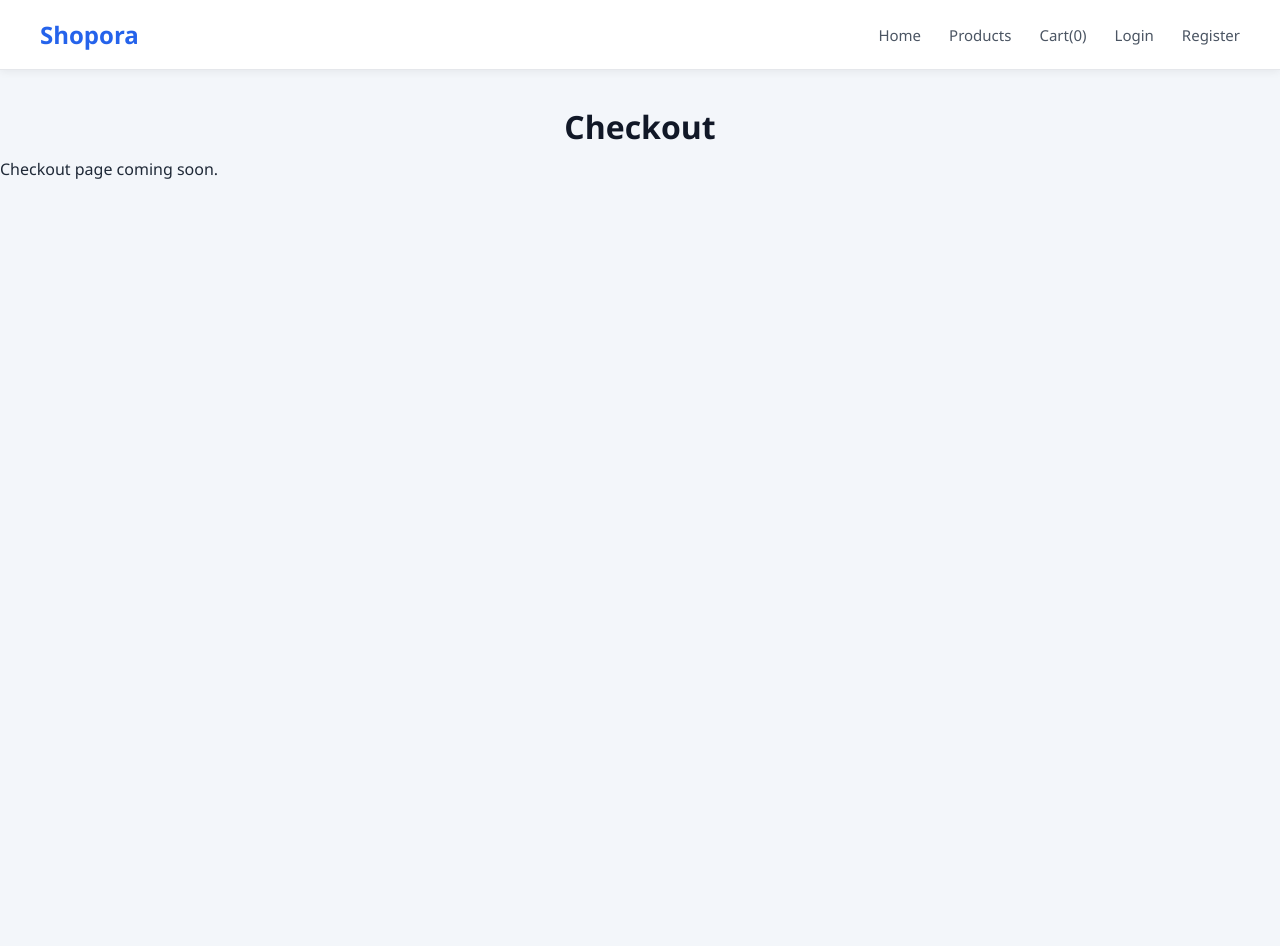
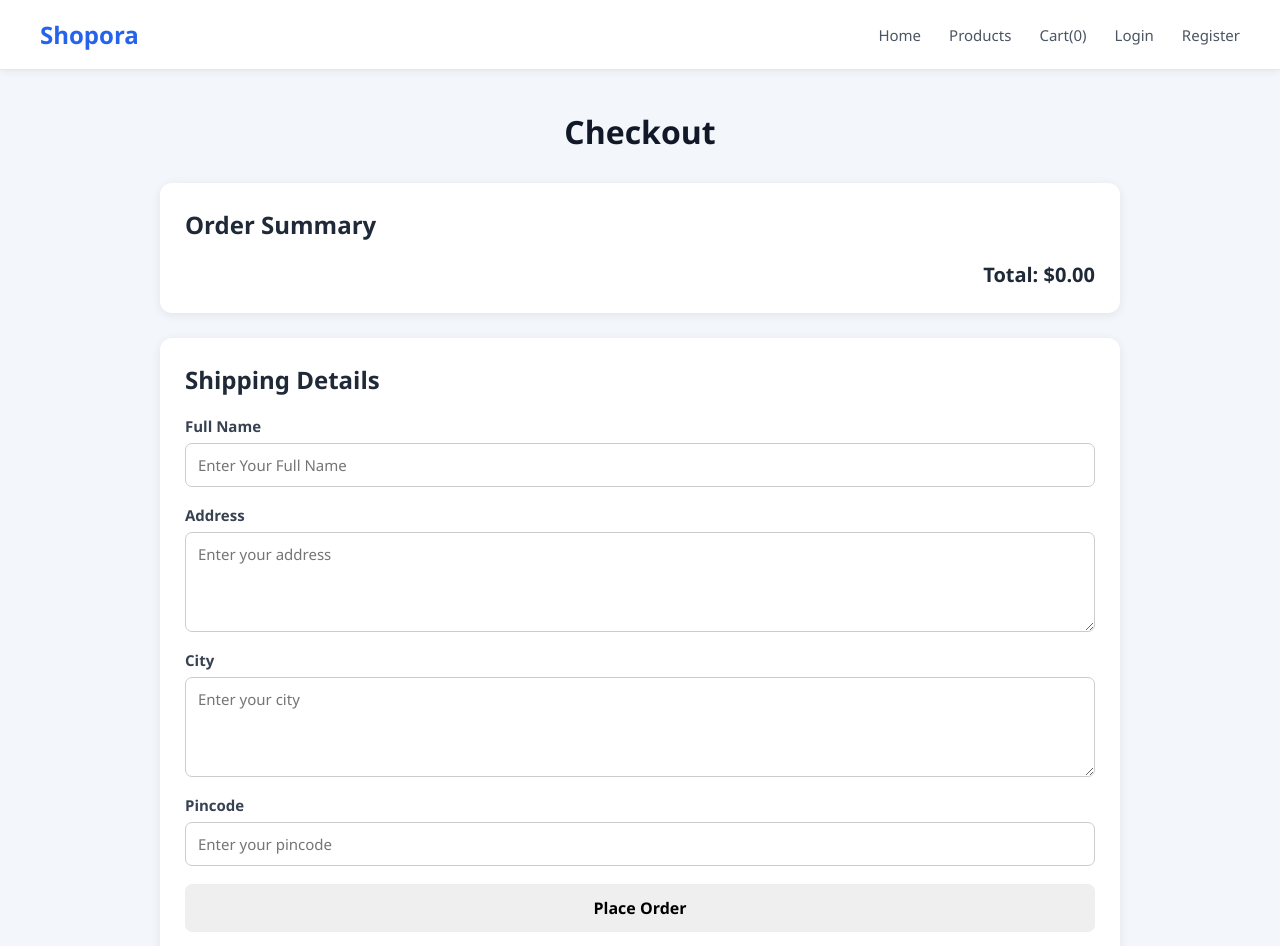
Before and after one commit to Sushant2415/Ecommerce-Store, a React (Vite) app: page /checkout in a window 1280 px wide. Shown: the top 946 px of the page. Before the commit the page ends 800 px from the top, so only its background shows below. Built offline with nearby package versions, Linux system fonts and the light colour scheme.

Commit message:
Build checkout page and order form

```diff
--- a/src/components/Navbar.jsx
+++ b/src/components/Navbar.jsx
@@ -1,4 +1,4 @@
-import React, { use } from "react";
+import React from "react";
 import { useCart } from "../context/CartContext";
 import { Link, useNavigate } from "react-router-dom";
 import { useAuth } from "../context/AuthContext";
@@ -11,7 +11,6 @@ const Navbar = ({ storeName }) => {
     0,
   );
   const { user, logoutUser } = useAuth();
-  console.log("Current User : ", user);
   return (
     <nav className="navbar">
       <div className="navbar_logo">{storeName}</div>
@@ -24,7 +23,8 @@ const Navbar = ({ storeName }) => {
             <span>Hi, {user.name}</span>
             <button
               onClick={() => {
-                (logoutUser(), navigate("/login", { replace: true }));
+                logoutUser();
+                navigate("/login", { replace: true });
               }}
             >
               Logout
@@ -33,7 +33,7 @@ const Navbar = ({ storeName }) => {
         ) : (
           <>
             <Link to="/login">Login</Link>
-            <Link to="register">Register</Link>
+            <Link to="/register">Register</Link>
           </>
         )}
       </div>
--- a/src/context/CartContext.jsx
+++ b/src/context/CartContext.jsx
@@ -7,6 +7,7 @@ export function CartProvider({ children }) {
   const cartKey = user?.email
     ? `cart_${user.email.trim().toLowerCase()}`
     : null;
+
   const [cartItems, setCartItems] = useState([]);
   const [loadedCartKey, setLoadedCartKey] = useState(null);
 
--- a/src/index.css
+++ b/src/index.css
@@ -723,3 +723,172 @@ h1 {
 .auth-card button:hover {
   background-color: #1d4ed8;
 }
+.checkout-item {
+  display: flex;
+  align-items: center;
+  gap: 16px;
+  padding: 16px 0;
+  border-bottom: 1px solid #ddd;
+}
+
+.checkout-item__image {
+  width: 80px;
+  height: 80px;
+  object-fit: contain;
+  border-radius: 8px;
+}
+
+.checkout-item__info {
+  flex: 1;
+}
+
+.checkout-item__info h3 {
+  margin: 0 0 8px;
+}
+
+.checkout-item__info p {
+  margin: 4px 0;
+}
+/* =========================
+   CHECKOUT PAGE
+========================= */
+
+.checkout-page {
+  max-width: 1000px;
+  margin: 40px auto;
+  padding: 0 20px;
+}
+
+.checkout-page > h1 {
+  margin-bottom: 30px;
+}
+
+.checkout-summary,
+.checkout-form {
+  background: #fff;
+  padding: 25px;
+  border-radius: 12px;
+  margin-bottom: 25px;
+  box-shadow: 0 2px 10px rgba(0, 0, 0, 0.08);
+}
+
+.checkout-summary h2,
+.checkout-form h2 {
+  margin-top: 0;
+  margin-bottom: 20px;
+}
+
+/* Order Items */
+
+.checkout-item {
+  display: flex;
+  align-items: center;
+  gap: 20px;
+  padding: 18px 0;
+  border-bottom: 1px solid #ddd;
+}
+
+.checkout-item__image {
+  width: 90px;
+  height: 90px;
+  object-fit: contain;
+  border-radius: 8px;
+}
+
+.checkout-item__info {
+  flex: 1;
+}
+
+.checkout-item__info h3 {
+  margin: 0 0 8px;
+  font-size: 16px;
+}
+
+.checkout-item__info p {
+  margin: 5px 0;
+}
+
+.checkout-summary > h3 {
+  text-align: right;
+  margin-top: 20px;
+  font-size: 20px;
+}
+
+/* Shipping Form */
+
+.checkout-form .form-group {
+  display: flex;
+  flex-direction: column;
+  margin-bottom: 18px;
+}
+
+.checkout-form label {
+  margin-bottom: 7px;
+  font-weight: 600;
+}
+
+.checkout-form input,
+.checkout-form textarea {
+  width: 100%;
+  padding: 11px 12px;
+  border: 1px solid #ccc;
+  border-radius: 7px;
+  font-size: 15px;
+  box-sizing: border-box;
+}
+
+.checkout-form textarea {
+  min-height: 100px;
+  resize: vertical;
+}
+
+.checkout-form input:focus,
+.checkout-form textarea:focus {
+  outline: none;
+  border-color: #555;
+}
+
+.checkout-form button {
+  width: 100%;
+  padding: 13px;
+  border: none;
+  border-radius: 7px;
+  font-size: 16px;
+  font-weight: 600;
+  cursor: pointer;
+}
+.checkout-form button:hover{
+  background: blue;
+  color: white;
+  transition: 0.3s;
+}
+/* Mobile */
+
+@media (max-width: 600px) {
+  .checkout-page {
+    margin: 25px auto;
+    padding: 0 15px;
+  }
+
+  .checkout-summary,
+  .checkout-form {
+    padding: 18px;
+  }
+
+  .checkout-item {
+    gap: 12px;
+  }
+
+  .checkout-item__image {
+    width: 65px;
+    height: 65px;
+  }
+
+  .checkout-item__info h3 {
+    font-size: 14px;
+  }
+
+  .checkout-summary > h3 {
+    font-size: 18px;
+  }
+}
--- a/src/pages/Cart.jsx
+++ b/src/pages/Cart.jsx
@@ -65,7 +65,6 @@ function Cart() {
               className="cart-item__remove"
               onClick={() => removeFromCart(item.id)}
             >
-              {" "}
               Remove
             </button>
           </article>
--- a/src/pages/Checkout.jsx
+++ b/src/pages/Checkout.jsx
@@ -1,10 +1,108 @@
 import React from "react";
+import { useCart } from "../context/CartContext";
+import { useState } from "react";
+const Checkout = () => {
+  const { cartItems } = useCart();
 
-const Checkout = () => {
+  const [shippingData, setShippingData] = useState({
+    name: "",
+    address: "",
+    city: "",
+    pincode: "",
+  });
+
+  const handleChange = (event) => {
+    const { id, value } = event.target;
+
+    setShippingData((currentData) => ({
+      ...currentData,
+      [id]: value,
+    }));
+  };
+
+  const handleSubmit = (event) => {
+    event.preventDefault();
+    console.log("Shipping Details : ", shippingData);
+    console.log("Order Total : ", subTotal);
+
+    alert("Order Placed Successfully ✅");
+  };
+  const subTotal = cartItems.reduce(
+    (total, item) => total + item.price * item.quantity,
+    0,
+  );
   return (
-    <main>
+    <main className="checkout-page">
       <h1>Checkout</h1>
-      <p>Checkout page coming soon.</p>
+      <div className="checkout-summary">
+        <h2>Order Summary</h2>
+        {cartItems.map((item) => (
+          <div className="checkout-item" key={item.id}>
+            <img
+              src={item.image}
+              alt={item.title}
+              className="checkout-item__image"
+            />
+
+            <div className="checkout-item__info">
+              <h3>{item.title}</h3>
+              <p>Quantity: {item.quantity}</p>
+              <p>${(item.price * item.quantity).toFixed(2)}</p>
+            </div>
+          </div>
+        ))}
+        <h3>Total: ${subTotal.toFixed(2)}</h3>
+      </div>
+      <div className="checkout-form">
+        <h2>Shipping Details</h2>
+        <form onSubmit={handleSubmit}>
+          <div className="form-group">
+            <label htmlFor="name">Full Name</label>
+            <input
+              type="text"
+              id="name"
+              value={shippingData.name}
+              onChange={handleChange}
+              placeholder="Enter Your Full Name"
+              required
+            />
+          </div>
+          <div className="form-group">
+            <label htmlFor="address">Address </label>
+            <textarea
+              id="address"
+              value={shippingData.address}
+              onChange={handleChange}
+              placeholder="Enter your address"
+              required
+            ></textarea>
+          </div>
+          <div className="form-group">
+            <label htmlFor="city">City</label>
+            <textarea
+              id="city"
+              value={shippingData.city}
+              onChange={handleChange}
+              placeholder="Enter your city"
+              required
+            ></textarea>
+          </div>
+          <div className="form-group">
+            <label htmlFor="pincode">Pincode</label>
+            <input
+              type="text"
+              id="pincode"
+              value={shippingData.pincode}
+              onChange={handleChange}
+              placeholder="Enter your pincode"
+              pattern="[0-9]{6}"
+              maxLength={6}
+              required
+            ></input>
+          </div>
+          <button type="submit">Place Order</button>
+        </form>
+      </div>
     </main>
   );
 };
```
